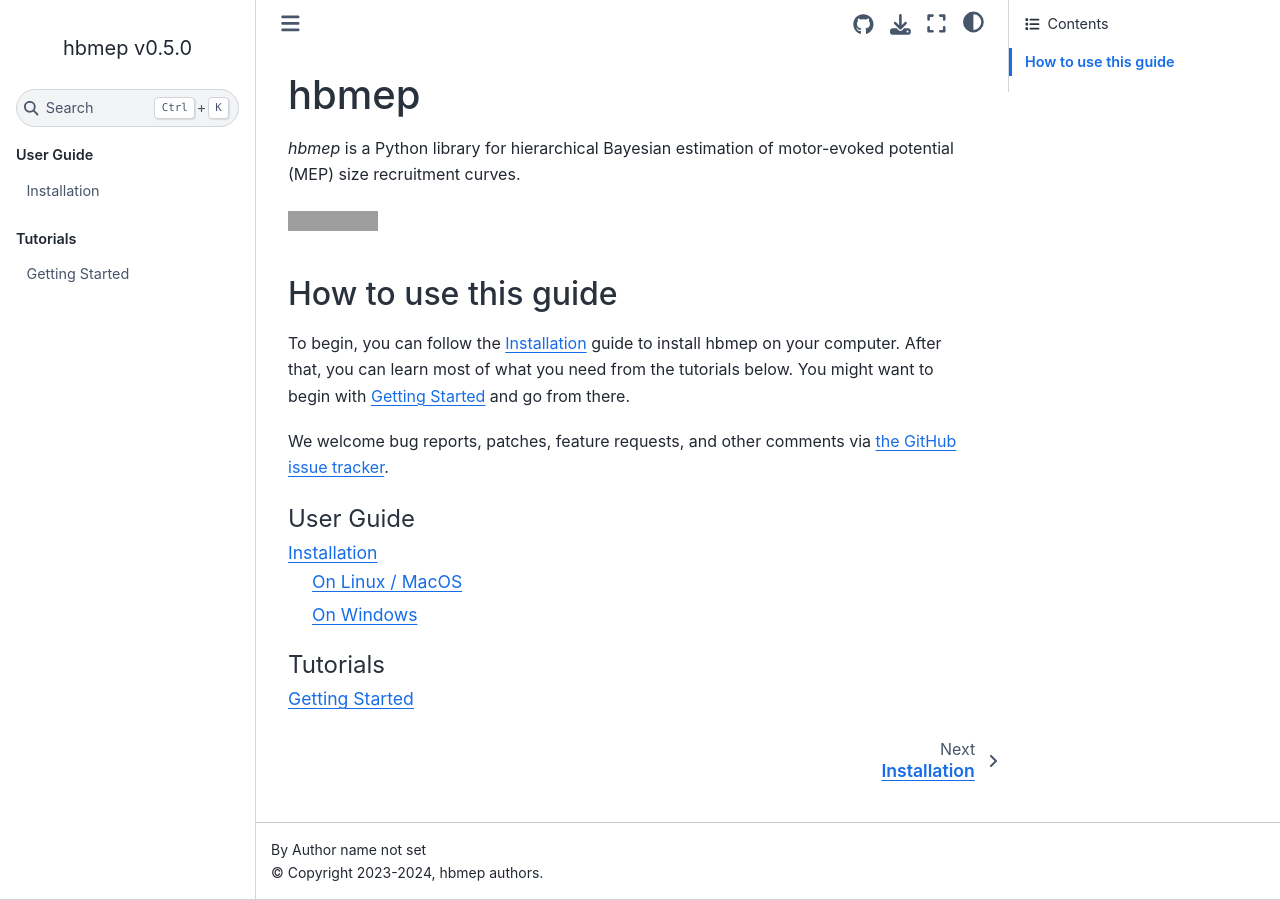
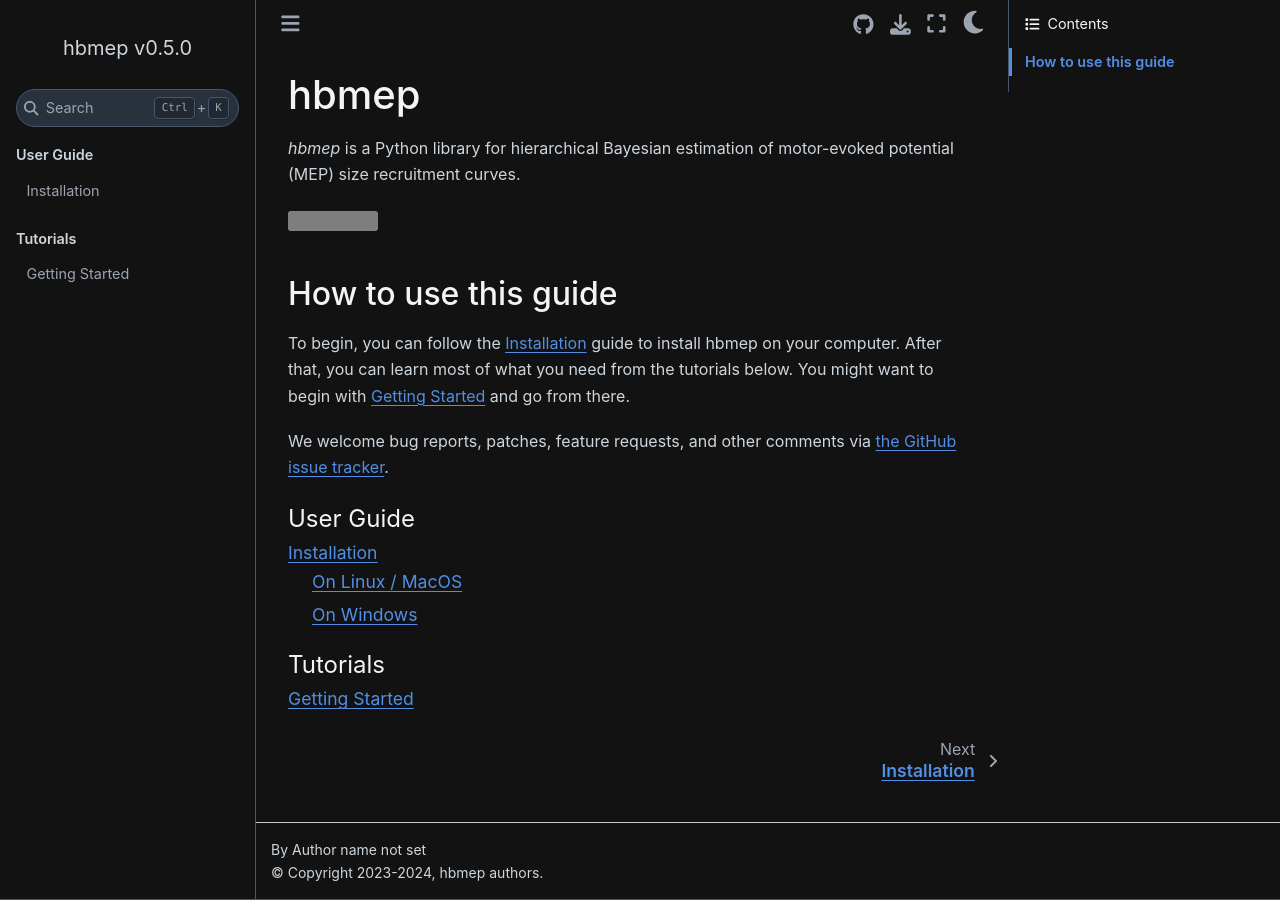
Before and after one commit to hbmep/hbmep, a Sphinx documentation site: the page built from docs/source/index.rst, in a window 1280 px wide. Built offline with Sphinx 7.4.7 and the Sphinx Book theme 1.1.4, drawn with Linux system fonts in a browser that asks for light colours; pages that are not in the unit, such as notebooks, are missing from menus; grey boxes are pictures that could not be loaded.

```diff
--- a/docs/source/conf.py
+++ b/docs/source/conf.py
@@ -29,6 +29,10 @@ exclude_patterns = []
 """ Options for HTML output """
 # HTML theme
 html_theme = "sphinx_book_theme"
+html_context = {
+    # ...
+    "default_mode": "dark"
+}
 # html_copy_source = True
 # html_show_sourcelink = True
 # html_sourcelink_suffix = ""
```
